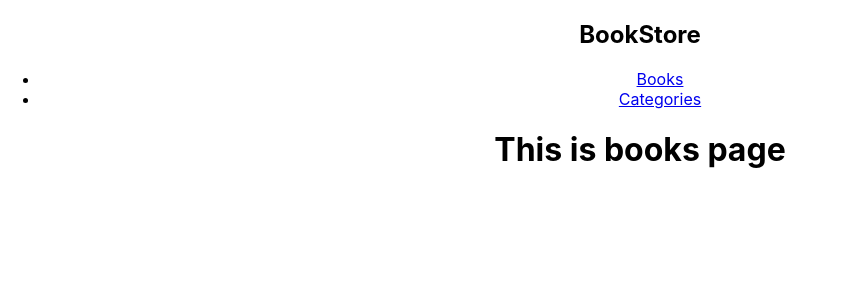
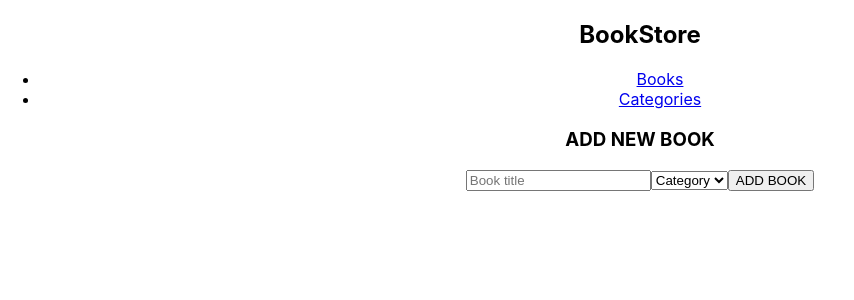
Before and after one commit to Fikerte-T/bookstore, a React (Create React App) app: page / in a window 1280 px wide. Shown: the top 300 px of the page, without its empty margins (0-854 px from the left). Built offline with nearby package versions, Linux system fonts and the light colour scheme.

Commit message:
Add form for adding a book in books.js

```diff
--- a/src/components/books.js
+++ b/src/components/books.js
@@ -2,7 +2,15 @@ import React from "react";
 
 const Books = () => {
    return(
-    <h1>This is books page</h1>
+      <div>
+         <h3>ADD NEW BOOK</h3>
+         <input type="text" placeholder="Book title" />
+         <select name="Category">
+            <option value="">Category</option>
+         </select>
+         <button type="submit">ADD BOOK</button>
+      </div>
+
    )
 }
 export default Books;
```
